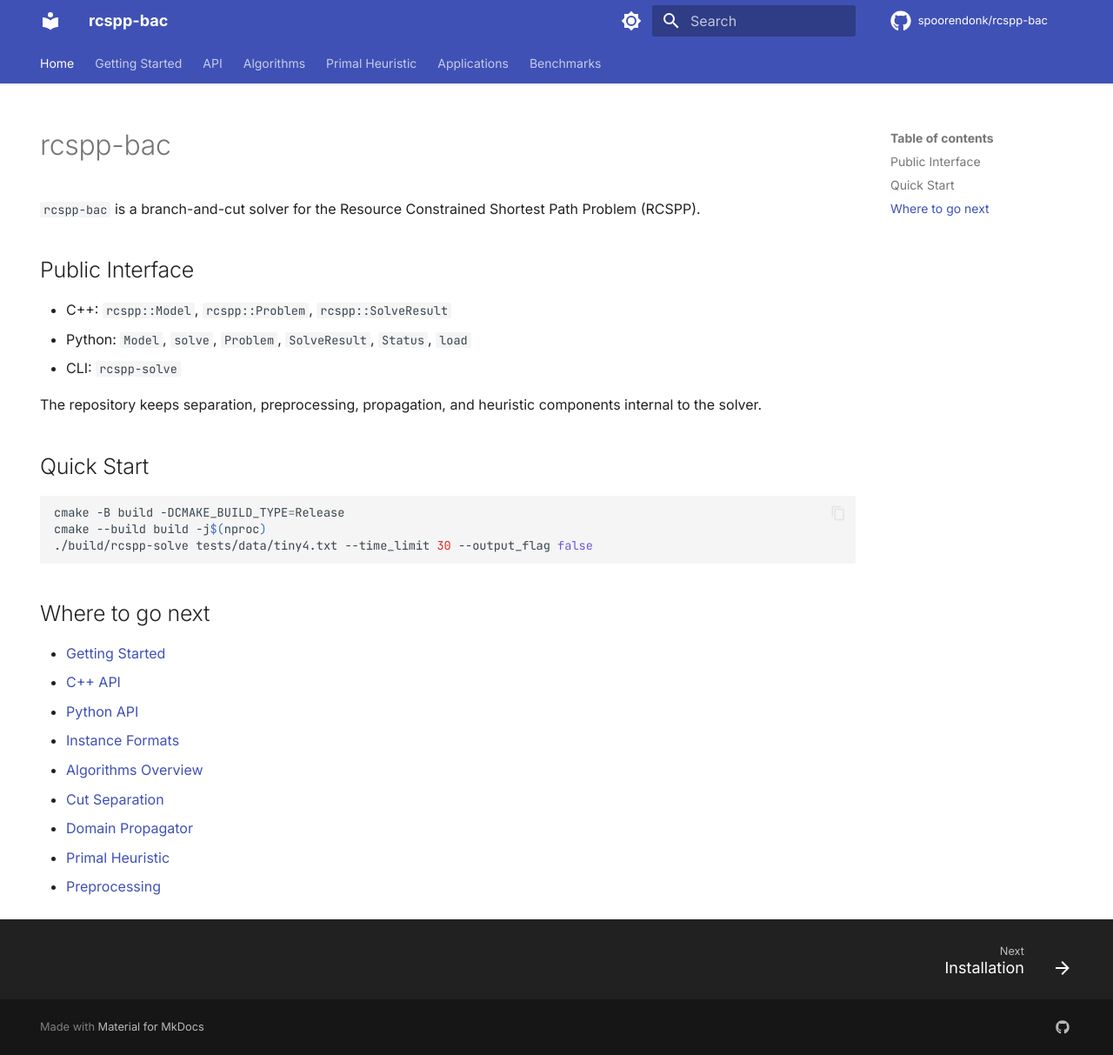
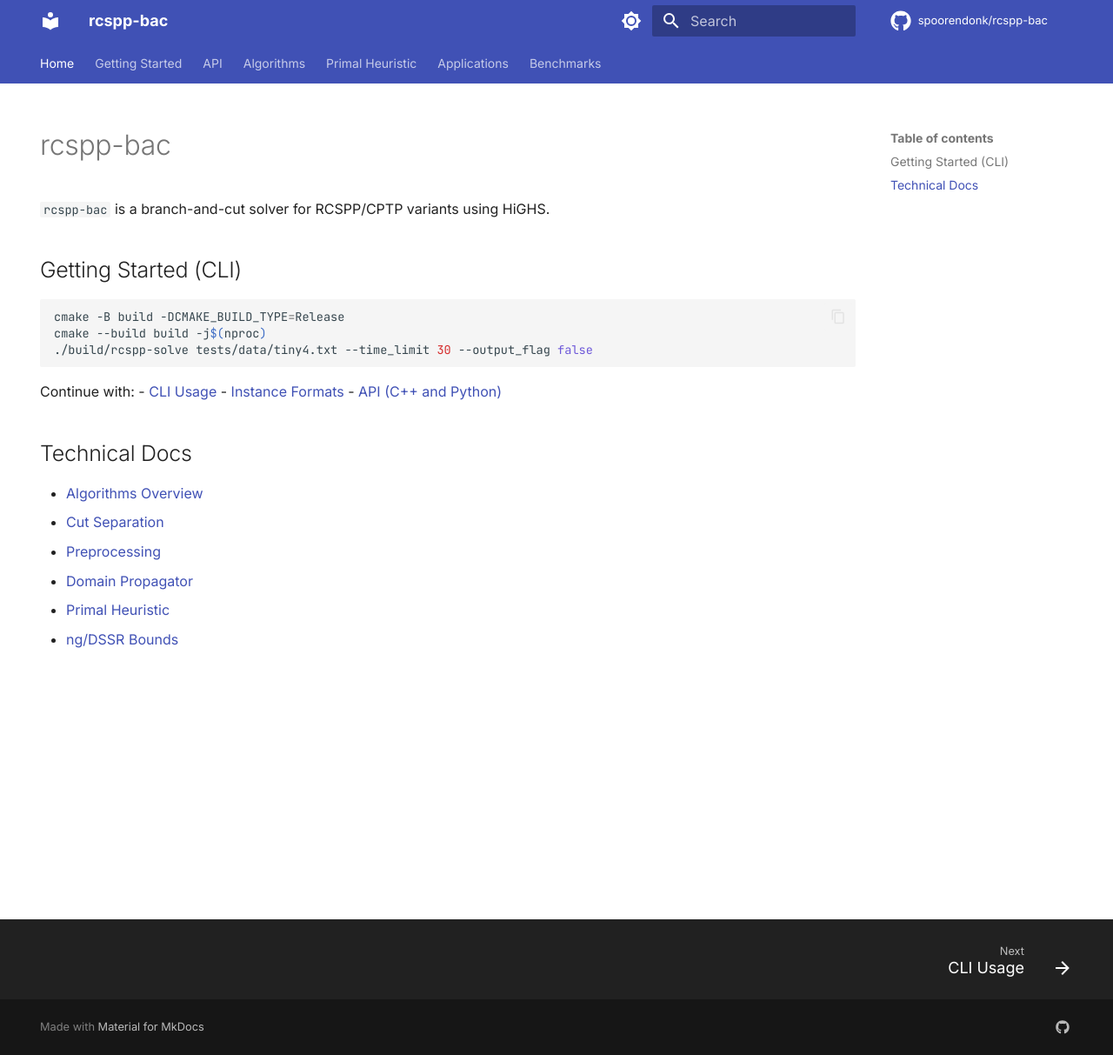
Before and after one commit to spoorendonk/cptp, an MkDocs documentation site: the page built from docs/index.md, in a window 1280 px wide and 1213 px high. Shown: the whole window at 87% size. Built offline with MkDocs 1.6.1 and Material for MkDocs 9.7.7, drawn with Linux system fonts in a browser that asks for light colours; comment, search, counter and statistics services are not loaded.

Commit message:
Restructure docs: CLI-first getting started and unified API page

````diff
--- a/docs/index.md
+++ b/docs/index.md
@@ -5,17 +5,9 @@ hide:
 
 # rcspp-bac
 
-`rcspp-bac` is a branch-and-cut solver for the Resource Constrained Shortest Path Problem (RCSPP).
+`rcspp-bac` is a branch-and-cut solver for RCSPP/CPTP variants using HiGHS.
 
-## Public Interface
-
-- C++: `rcspp::Model`, `rcspp::Problem`, `rcspp::SolveResult`
-- Python: `Model`, `solve`, `Problem`, `SolveResult`, `Status`, `load`
-- CLI: `rcspp-solve`
-
-The repository keeps separation, preprocessing, propagation, and heuristic components internal to the solver.
-
-## Quick Start
+## Getting Started (CLI)
 
 ```bash
 cmake -B build -DCMAKE_BUILD_TYPE=Release
@@ -23,14 +15,16 @@ cmake --build build -j$(nproc)
 ./build/rcspp-solve tests/data/tiny4.txt --time_limit 30 --output_flag false
 ```
 
-## Where to go next
+Continue with:
+- [CLI Usage](cli.md)
+- [Instance Formats](instance-formats.md)
+- [API (C++ and Python)](api.md)
 
-- [Getting Started](getting-started.md)
-- [C++ API](cpp-api.md)
-- [Python API](python-api.md)
-- [Instance Formats](instance-formats.md)
+## Technical Docs
+
 - [Algorithms Overview](algorithms.md)
 - [Cut Separation](separation.md)
+- [Preprocessing](preprocessing.md)
 - [Domain Propagator](domain-propagator.md)
 - [Primal Heuristic](primal-heuristic.md)
-- [Preprocessing](preprocessing.md)
+- [ng/DSSR Bounds](ng-dssr-labelling.md)
--- a/mkdocs.yml
+++ b/mkdocs.yml
@@ -77,11 +77,9 @@ extra:
 nav:
   - Home: index.md
   - Getting Started:
-    - Installation: getting-started.md
+    - CLI Usage: cli.md
     - Instance Formats: instance-formats.md
-  - API:
-    - Python: python-api.md
-    - C++: cpp-api.md
+  - API: api.md
   - Algorithms:
     - Overview: algorithms.md
     - ng/DSSR Bounds: ng-dssr-labelling.md
````
Also changed, not shown: docs/api.md (added, +67 -0 lines), docs/benchmarks.md (+2 -22 lines), docs/cli.md (added, +29 -0 lines), docs/cpp-api.md (deleted, +0 -84 lines), docs/getting-started.md (deleted, +0 -44 lines), docs/python-api.md (deleted, +0 -85 lines).
